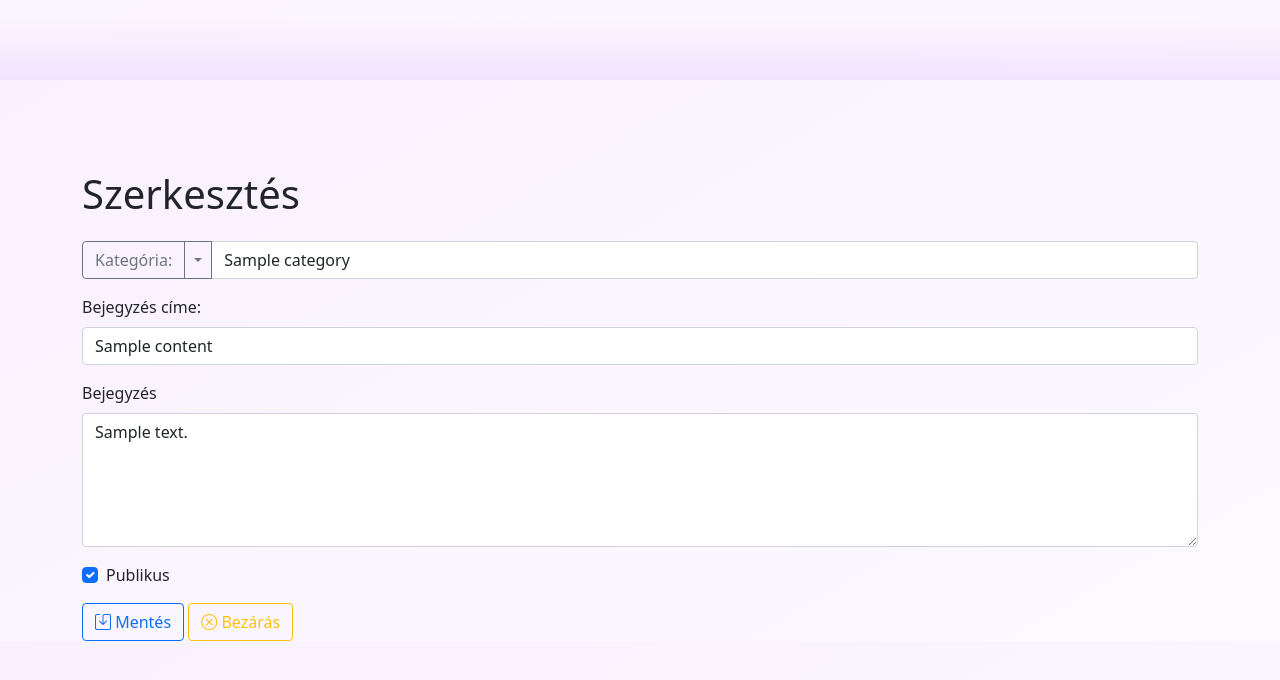
After one commit to hubbabubb/BolbogWeblap, a Flask app: template templates/admin/edit_content.html in a window 1280 px wide. The commit adds this page. Shown: the top 680 px of the page. Run offline with Flask 2, Linux system fonts and the light colour scheme; the template is opened without the code that fills it: most values are stand-ins (such as "Sample title", 1, 10 or a date in 2020).

Commit message:
page content can be view, modify, delete

```diff
--- a/server.py
+++ b/server.py
@@ -1,4 +1,4 @@
-from datetime import timedelta
+from datetime import timedelta, datetime
 import data_manager
 import util
 
@@ -11,23 +11,27 @@ app.secret_key = 'my super secret key'.encode('utf8')
 
 @app.route('/')
 def hello_world():
-
     return render_template('index.html')
 
 
 @app.route('/login', methods=['GET', 'POST'])
 def login():
-    user_name = ''
-    password = ''
+    session['wrong_credentials'] = False
 
     if request.method == 'POST':
         user_name = request.form['user_name']
         password = request.form['password']
 
-    if user_name == 'Hubb' and password == '123':
-        session['logged_in'] = True
-        session.permanent = True
-        return redirect('/admin')
+        admin_user = data_manager.get_admin()
+
+        if user_name == admin_user['user_name'] and util.verify_password(password, admin_user['password']) is True:
+            session['logged_in'] = True
+            session.permanent = True
+            print("Good credentials")
+            return redirect('/admin')
+        else:
+            print("Wrong credentials")
+            session['wrong_credentials'] = True
 
     return render_template('admin/login.html')
 
@@ -35,6 +39,7 @@ def login():
 @app.route('/logout')
 def logout():
     session.pop('logged_in', None)
+    session.pop('wrong_credentials', None)
 
     return redirect('/')
 
@@ -53,7 +58,59 @@ def admin_content():
     if 'logged_in' not in session:
         return redirect('/login')
 
-    return render_template('admin/page_content.html')
+    all_contents = data_manager.get_all_content_preview()
+
+    return render_template('admin/page_content.html', contents=all_contents)
+
+
+@app.route('/admin/add-content')
+def add_content():
+    if 'logged_in' not in session:
+        return redirect('/login')
+
+    categories = data_manager.get_all_categories()
+
+    return render_template('admin/add_content.html', categories=categories)
+
+
+@app.route('/admin/save-content', methods=['POST'])
+def save_content():
+
+    data = {"title": request.form['title'],
+            "description": request.form['content'],
+            "image": request.form['image'],
+            "public": True if 'public' in request.form else False,
+            "last_modified": datetime.now(),
+            "category": request.form['category']}
+
+    data_manager.save_content(data)
+
+    return redirect('/admin/content')
+
+
+@app.route('/admin/edit-content/<content_id>', methods=['POST', 'GET'])
+def edit_content(content_id):
+    if request.method == "POST":
+        data = {"id": content_id,
+                "title": request.form['title'],
+                "description": request.form['content'],
+                "public": True if 'public' in request.form else False,
+                "last_modified": datetime.now(),
+                "category": request.form['category']}
+
+        data_manager.update_content(data)
+
+    content = data_manager.get_content(content_id)
+    categories = data_manager.get_all_categories()
+
+    return render_template("admin/edit_content.html", content=content, id=content_id, categories=categories)
+
+
+@app.route('/admin/delete-content/<content_id>', methods=['GET'])
+def delete_content(content_id):
+    data_manager.delete_content(content_id)
+
+    return redirect('/admin/content')
 
 
 @app.route('/about')
--- a/static/css/login.css
+++ b/static/css/login.css
@@ -1,6 +1,6 @@
 .container {
     width: 300px;
-    height: 300px;
+    height: auto;
     background-color: rgba(255, 255, 255, 0.37);
     padding: 20px;
     border-radius: 10px;
--- a/static/css/main.css
+++ b/static/css/main.css
@@ -7,8 +7,19 @@ body {
 p {
     font-family: 'Montserrat', sans-serif;
     font-size: 20px;
+    white-space: pre-wrap;
+}
+
+hr.custom {
+    margin-top: 50px;
+    margin-bottom: 50px;
 }
 
 .container {
     margin-top: 150px;
 }
+
+h1 {
+    padding-top: 20px;
+    padding-bottom: 15px;
+}
--- /dev/null
+++ b/static/js/add_content.js
@@ -0,0 +1,4 @@
+function onSelect(category) {
+    let inputField = document.getElementById('category');
+    inputField.value = category;
+}
--- /dev/null
+++ b/templates/admin/edit_content.html
@@ -0,0 +1,45 @@
+{% extends 'base.html' %}
+
+{% block head %}
+    <title>Tartalom szerkesztése</title>
+    <script src="{{ url_for('static', filename='js/add_content.js') }}"></script>
+{% endblock %}
+
+{% block body %}
+    <h1>Szerkesztés</h1>
+    <form action="/admin/edit-content/{{ id }}" method="post">
+        <div class="input-group mb-3">
+            <button type="button" class="btn btn-outline-secondary">Kategória:</button>
+            <button type="button" class="btn btn-outline-secondary dropdown-toggle dropdown-toggle-split"
+                    data-bs-toggle="dropdown" aria-expanded="false">
+                <span class="visually-hidden">Toggle Dropdown</span>
+            </button>
+            <ul class="dropdown-menu">
+                {% for category in categories %}
+                    <li><a class="dropdown-item" href="#" onclick="onSelect('{{ category }}')">{{ category }}</a></li>
+                {% endfor %}
+            </ul>
+            <input value="{{ content['category'] }}" id="category" name="category" type="text" class="form-control"
+                   aria-label="Text input with segmented dropdown button" required>
+        </div>
+        <div class="mb-3">
+            <label for="exampleInputEmail1" class="form-label">Bejegyzés címe:</label>
+            <input value="{{ content['title'] }}" type="text" name="title" class="form-control" id="exampleInputEmail1" aria-describedby="emailHelp"
+                   required>
+        </div>
+        <div class="mb-3">
+            <label for="exampleFormControlTextarea1" class="form-label">Bejegyzés</label>
+            <textarea name="content" class="form-control" id="exampleFormControlTextarea1" rows="5" required>{{ content['description'] }}</textarea>
+        </div>
+{#        <div class="mb-3">#}
+{#            <label for="formFile" class="form-label">Kép hozzáadása</label>#}
+{#            <input value="{{ content['image'] }}" name="image" class="form-control" type="file" id="formFile">#}
+{#        </div>#}
+        <div class="mb-3 form-check">
+            <input checked="{{ content['public'] }}" name="public" type="checkbox" class="form-check-input" id="exampleCheck1">
+            <label class="form-check-label" for="exampleCheck1">Publikus</label>
+        </div>
+        <button type="submit" class="btn btn-outline-primary"><i class="bi bi-save"></i> Mentés</button>
+        <a type="button" class="btn btn-outline-warning" href="/admin/content"><i class="bi bi-x-circle"></i> Bezárás</a>
+    </form>
+{% endblock %}
--- a/templates/admin/login.html
+++ b/templates/admin/login.html
@@ -10,7 +10,10 @@
     <h2>
         <i class="bi bi-shield-lock"></i> Admin belépés
     </h2>
-    <form>
+    {% if session['wrong_credentials'] == True %}
+        <p><i class="bi bi-exclamation-diamond"></i> Rossz felhasználó név vagy jelszó.</p>
+    {% endif %}
+    <form action="/login", method="post">
         <div class="mb-3">
             <label for="exampleInputEmail1" class="form-label">Felhasználónév:</label>
             <input name="user_name" type="text" class="form-control" id="exampleInputEmail1"
--- a/templates/information.html
+++ b/templates/information.html
@@ -11,5 +11,6 @@
     {% for blog in blogs %}
         <h1>{{ blog['title'] }}</h1>
         <p>{{ blog['description'] }}</p>
+        <hr class="custom">
     {% endfor %}
 {% endblock %}
```
Also changed, not shown: data_manager.py (+74 -1 lines), templates/admin/add_content.html (added, +45 -0 lines), templates/admin/page_content.html (+10 -1 lines), util.py (line endings or trailing spaces).
